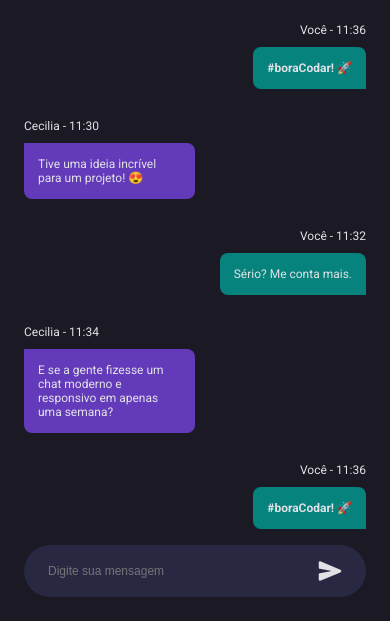
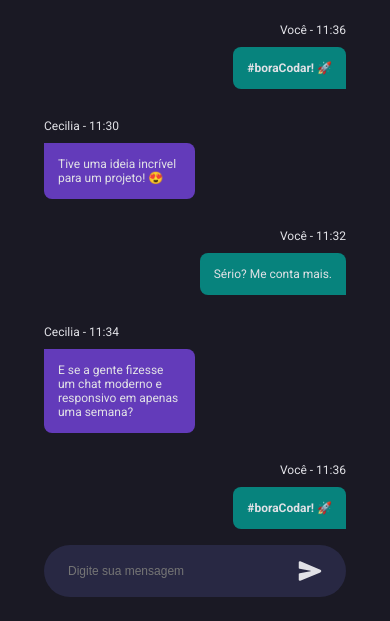
Before and after one commit to rosendo2015/chat-html, a plain HTML site: page index.html in a window 390 px wide. Shown: the part 223-844 px from the top of the page. Drawn offline with Linux system fonts and the light colour scheme.

Commit message:
botton body mobile

```diff
--- a/style.css
+++ b/style.css
@@ -19,7 +19,7 @@ body {
 }
 #app {
  width: 100vw;
- padding: 0 2.4rem;
+ padding: 0 4.4rem;
 }
 header {
   display: flex;
```
